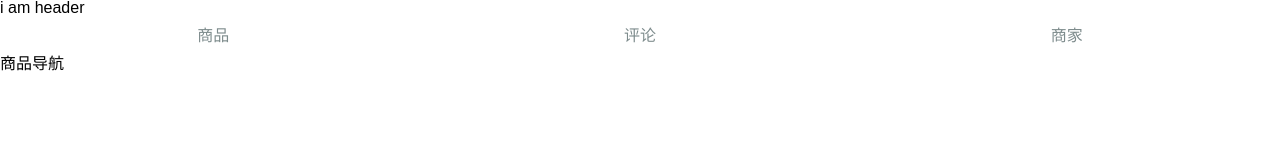
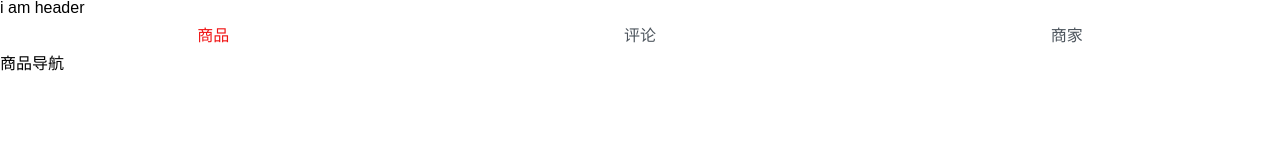
Before and after one commit to iDreamHao/vue-sell, a Vue app: page /#/goods in a window 1280 px wide. Shown: the top 160 px of the page. Built offline with nearby package versions, Linux system fonts and the light colour scheme.

Commit message:
finish tab router

```diff
--- a/src/App.vue
+++ b/src/App.vue
@@ -38,4 +38,10 @@ export default {
      .tab-item
        flex:1
        text-align center
+       & > a
+         display block
+         fonr-size 14px
+         color rgb(77,85,93)
+         &.active
+           color rgb(240,20,20)
 </style>
```
